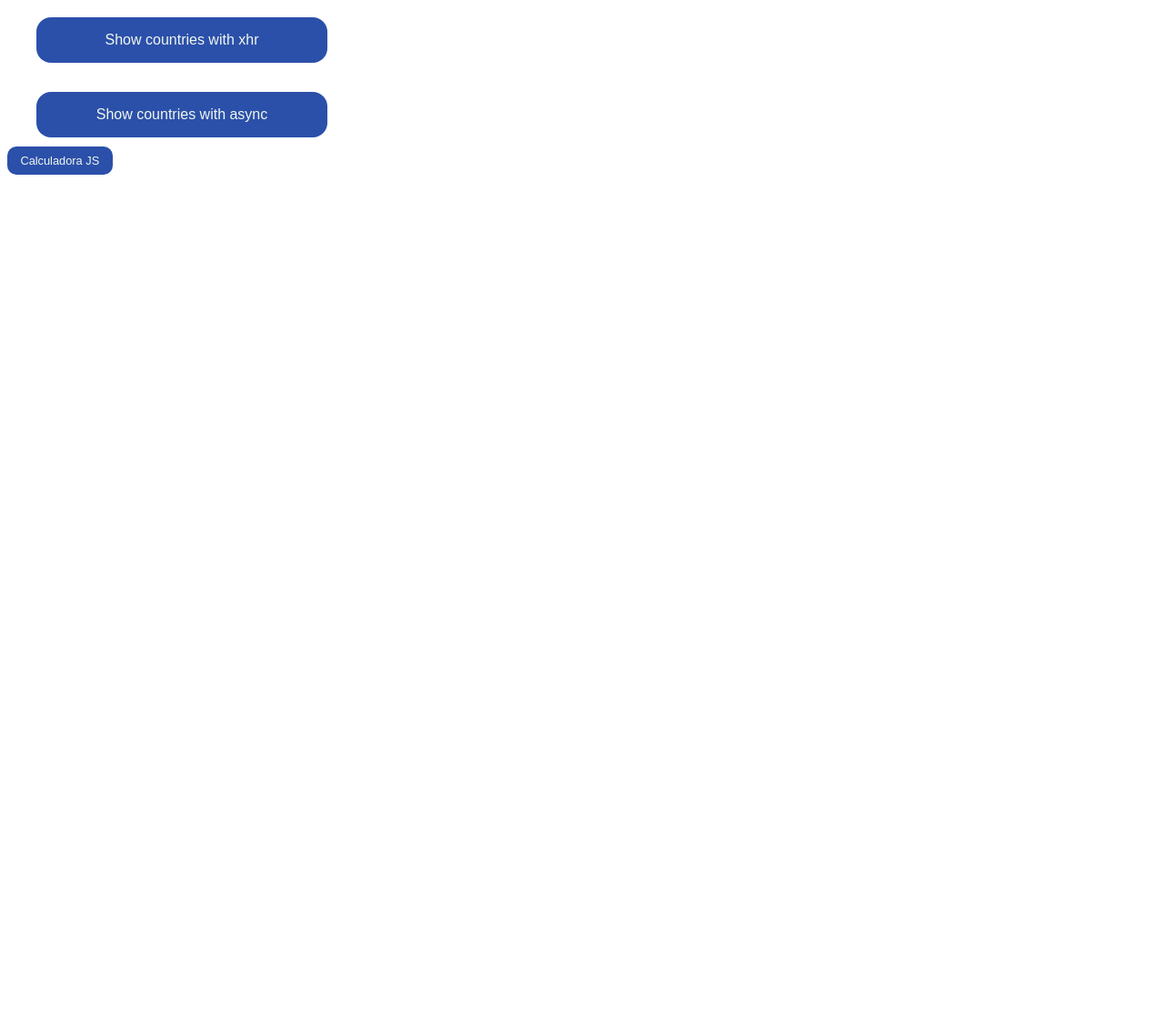
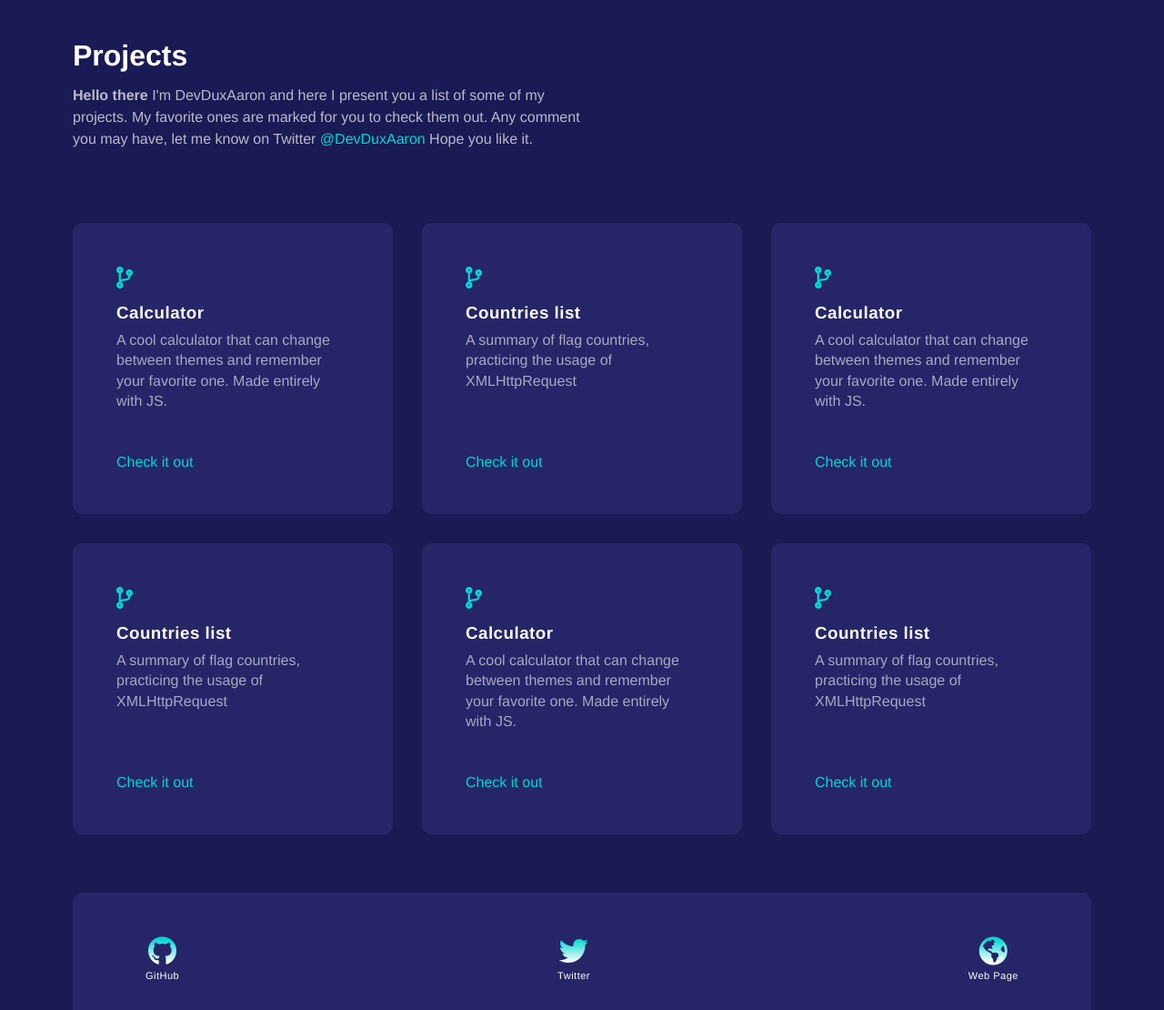
Before and after one commit to DevDuxAaron/JavaScriptProjects, a plain HTML site: page index.html in a window 1280 px wide. Shown: the part 5-1115 px from the top of the page at 91% size. Before the commit the page ends 800 px from the top, so only its background shows below. Drawn offline with Linux system fonts and the light colour scheme.

Commit message:
Main page added

```diff
--- /dev/null
+++ b/css/index.css
@@ -0,0 +1,158 @@
+:root {
+    --background: #1a1a54;
+    --font-title: #ffffff;
+    --background-font-color: #babacb;
+    --card-background: #252568;
+    --card-font-color: #a8a8c3;
+    --card-link-color: #00d7d2;
+    --card-icon-color: #00d7d2;
+}
+* {
+    margin: 0;
+    padding: 0;
+    box-sizing: border-box;
+    font-family: Helvetica, sans-serif;
+}
+ul {
+    list-style: none;
+}
+a {
+    color: var(--card-link-color);
+    text-decoration: none;
+    outline: none;
+}
+a:active,
+a:focus,
+a:hover {
+    color:var(--font-title);
+    transition: all .3s ease-in-out;
+    transform: scale(1.2);
+}
+body {
+    background: var(--background);
+}
+.container {
+    padding: 1.5rem 2rem;
+}
+.header>h2 {
+    margin-bottom: .8rem;
+    color: var(--font-title);
+}
+.header>p{
+    max-width: 100%;
+    font-size: .9rem;
+    line-height: 1.5rem;
+    color: var(--background-font-color);
+}
+.header>p>span {
+    font-weight: 600;
+}
+.feed {
+    display: grid;
+    grid-template-columns: 1fr;
+    gap: 1rem;
+}
+.card {
+    height: 20rem;
+    padding: 2rem;
+    border-radius: 10px;
+    position: relative;
+    background: var(--card-background);
+}
+.card>h3 {
+    margin-bottom: .5rem;
+    font-weight: 600;
+    letter-spacing: .5px;
+    color: var(--font-title);
+}
+.card>i {
+    margin-bottom: 1rem;
+    font-size: 1.5rem;
+    color: var(--card-icon-color);
+}
+.card>p {
+    line-height: 1.4rem;
+    color: var(--card-font-color);
+}
+.card>a {
+    position: absolute;
+    bottom: 2rem;
+}
+.footer {
+    padding-bottom: 0;
+}
+.footer_social {
+    display: flex;
+    justify-content: space-between;
+    border-top-left-radius: 10px;
+    border-top-right-radius: 10px;
+    background: var(--card-background);
+}
+.footer_social>li>a {
+    display: flex;
+    flex-direction: column;
+    text-align: center;
+    font-size: 11px;
+    letter-spacing: .5px;
+    color: var(--font-title);
+}
+.footer_social>li>a>i {
+    background: linear-gradient(var(--card-link-color) 10%, white 90%);
+    -webkit-text-fill-color: transparent;
+    -webkit-background-clip: text;
+    font-size: 2rem;
+    margin-bottom: 5px;
+}
+@media screen and (min-width: 768px) {
+    .container {
+        padding: 3rem 3rem 2rem;
+    }
+    .header>h2 {
+        font-size: 2rem;
+    }
+    .header>p{
+        max-width: 50%;
+        font-size: 1rem;
+    }
+    .feed {
+        grid-template-columns: repeat(2, 1fr);
+        gap: 1.5rem;
+    }
+    .card {
+        padding: 3rem;
+    }
+    .card>a {
+        position: absolute;
+        bottom: 3rem;
+    }
+    .footer {
+        padding-bottom: 0;
+    }
+}
+@media screen and (min-width: 1024px) {
+    .container {
+        padding: 3rem 5rem 2rem;
+    }
+    .header>h2 {
+        font-size: 2rem;
+    }
+    .header>p{
+        max-width: 50%;
+        font-size: 1rem;
+    }
+    .feed {
+        grid-template-columns: repeat(3, 1fr);
+        gap: 2rem;
+    }
+    .card {
+        padding: 3rem;
+    }
+    .card>a {
+        position: absolute;
+        bottom: 3rem;
+    }
+    .footer {
+        padding-top: 2rem;
+        padding-bottom: 0;
+    }
+}
--- a/index.html
+++ b/index.html
@@ -4,74 +4,82 @@
     <meta charset="UTF-8">
     <meta http-equiv="X-UA-Compatible" content="IE=edge">
     <meta name="viewport" content="width=device-width, initial-scale=1.0">
-    <title>Template</title>
-    <style>
-        *{
-            font-family: sans-serif;
-        }
-        a {
-            padding: .5rem .9rem;
-            border-radius: 10px;
-            font-size: .8rem;
-            text-decoration:none;
-            color: #f1f7ed;
-            background-color: #2b50aa;
-        }
-        .nav {
-            display: flex;
-            flex-direction: column;
-        }
-        button {
-            width: 20rem;
-            margin: 1rem 2rem;
-            padding: 1rem 2rem;
-            font-size: 1rem;
-            background-color: #2b50aa;
-            color: #f1f7ed;
-            border: none;
-            border-radius: 1rem;
-            transition: transform .3s ease-in-out;
-        }
-        button:hover,
-        button:active {
-            background-color: #4ea5d9;
-            transform: scale(1.1);
-        }
-        .feed {
-            width: 100%;
-            display: grid;
-            grid-template-columns: repeat(5, 1fr);
-            gap: 5px;
-        }
-        .card {
-            height: 12rem;
-            border-radius: 5px;
-            display: grid;
-            grid-template-rows: 60% 40%;
-            background-color: #2b50aa;
-            color: #f1f7ed;
-        }
-        .card img{
-            justify-self: center;
-            align-self: center;
-            height: 5rem;
-            width: 7rem;
-        }
-        .card h3 {
-            font-size: 1rem;
-            font-weight: 400;
-            text-align: center;
-        }
-    </style>
+    <link rel="stylesheet" href="https://cdnjs.cloudflare.com/ajax/libs/font-awesome/5.15.3/css/all.min.css" integrity="sha512-iBBXm8fW90+nuLcSKlbmrPcLa0OT92xO1BIsZ+ywDWZCvqsWgccV3gFoRBv0z+8dLJgyAHIhR35VZc2oM/gI1w==" crossorigin="anonymous" referrerpolicy="no-referrer" />
+    <link rel="stylesheet" href="./css/index.css">
+    <title>JS Projects</title>
 </head>
 <body>
-    <nav class="nav">
-        <button id="btnXhr">Show countries with xhr</button>
-        <button id="btnAsync">Show countries with async</button>
-    </nav>
-    <section class="feed">
+    <header class="header container">
+        <h2>Projects</h2>
+        <p>
+            <span>Hello there</span>
+            I'm DevDuxAaron and here I present you a list of some of my projects.
+            My favorite ones are marked for you to check them out. Any comment you may have,
+            let me know on Twitter <a target="_blank" href="https://twitter.com/42Joel54">@DevDuxAaron</a> Hope you like it.
+        </p>
+    </header>
+    <section class="feed container">
+        <article class="card">
+            <i class="fas fa-code-branch"></i>
+            <h3>Calculator</h3>
+            <p>
+                A cool calculator that can change between themes and remember your favorite one. Made entirely with JS.
+            </p>
+            <a aria-label="Link to project" href="./content/calc.html">Check it out</a>
+        </article>
+        <article class="card">
+            <i class="fas fa-code-branch"></i>
+            <h3>Countries list</h3>
+            <p>
+                A summary of flag countries, practicing the usage of XMLHttpRequest
+            </p>
+            <a aria-label="Link to project" href="./content/xhr.html">Check it out</a>
+        </article>
+        <article class="card">
+            <i class="fas fa-code-branch"></i>
+            <h3>Calculator</h3>
+            <p>
+                A cool calculator that can change between themes and remember your favorite one. Made entirely with JS.
+            </p>
+            <a aria-label="Link to project" href="./content/calc.html">Check it out</a>
+        </article>
+        <article class="card">
+            <i class="fas fa-code-branch"></i>
+            <h3>Countries list</h3>
+            <p>
+                A summary of flag countries, practicing the usage of XMLHttpRequest
+            </p>
+            <a aria-label="Link to project" href="./content/xhr.html">Check it out</a>
+        </article>
+        <article class="card">
+            <i class="fas fa-code-branch"></i>
+            <h3>Calculator</h3>
+            <p>
+                A cool calculator that can change between themes and remember your favorite one. Made entirely with JS.
+            </p>
+            <a aria-label="Link to project" href="./content/calc.html">Check it out</a>
+        </article>
+        <article class="card">
+            <i class="fas fa-code-branch"></i>
+            <h3>Countries list</h3>
+            <p>
+                A summary of flag countries, practicing the usage of XMLHttpRequest
+            </p>
+            <a aria-label="Link to project" href="./content/xhr.html">Check it out</a>
+        </article>
     </section>
-    <a href="./content/calc.html">Calculadora JS</a>
-    <script type="module" src="./main.js"></script>
+    <footer class="footer container">
+        <ul class="footer_social container">
+            <li>
+                <a target="_blank" href="https://github.com/DevDuxAaron"><i class="fab fa-github"></i>GitHub</a>
+            </li>
+            <li>
+                <a target="_blank" href="https://twitter.com/42Joel54"><i class="fab fa-twitter"></i>Twitter</a>
+            </li>
+            <li>
+                <a target="_blank" href="https://devduxaaron.github.io/"><i class="fas fa-globe-americas"></i>Web Page</a>
+            </li>
+        </ul>
+    </footer>
 </body>
 </html>
--- a/main.js
+++ b/logic/xhr.js
@@ -1,6 +1,4 @@
-import { hello } from "./samples/hello.js";
-import { bye } from "./samples/bye.js";
-import { showCountries } from "./samples/xhr.js"
+import { showCountries } from "../samples/xhr.js"
 
 document.addEventListener("click", (e) => {
     const xhr = document.getElementById("btnXhr")
```
Also changed, not shown: content/xhr.html (added, +76 -0 lines).
